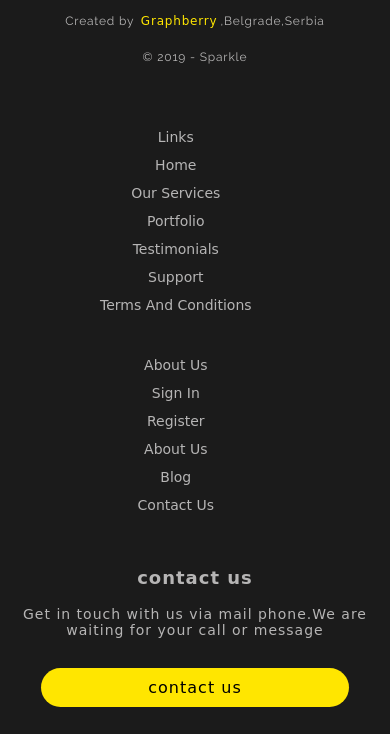
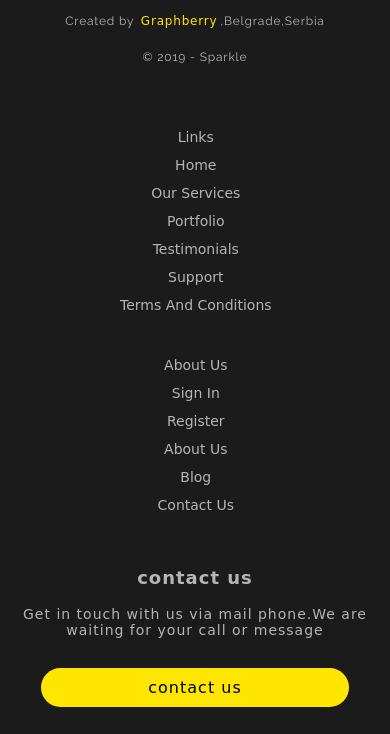
Before and after one commit to 3a7hmed/Sparkel, a plain HTML site: page index.html in a window 390 px wide. Shown: the part 10820-11554 px from the top of the page. Drawn offline with Linux system fonts and the light colour scheme; files whose address does not match are found by name.

Commit message:
Update style.css

```diff
--- a/style/style.css
+++ b/style/style.css
@@ -693,7 +693,7 @@ footer .content{
         text-align: center;
         margin: auto;
     }
-    .c-col{margin-left: 45px;}
+    .c-col{margin-left: 65px;}
     .l-col .contact-us{width: 80%;}
 }
  /* tablet size */
```
